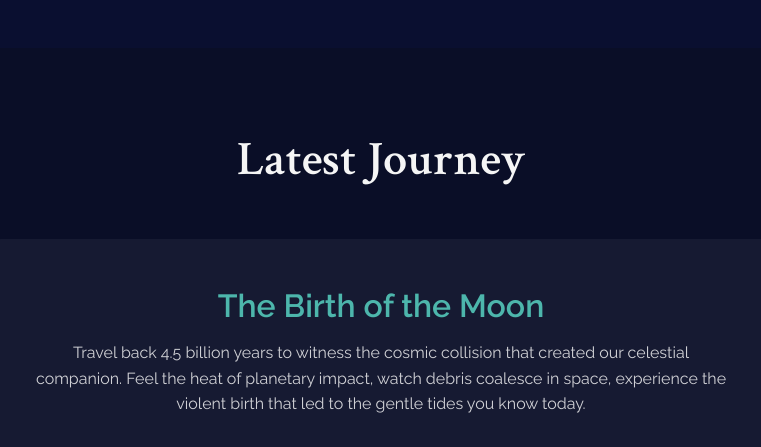
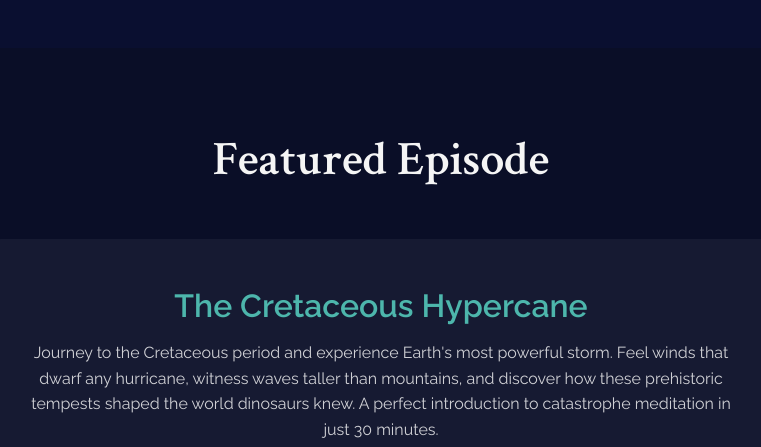
Before and after one commit to jbunji/deeptimewhispers, a plain HTML site: page index.html in a window 1280 px wide. Shown: the part 1440-1887 px from the top of the page, without its empty margins (259-1020 px from the left). Drawn offline with Linux system fonts and the light colour scheme.

Commit message:
Update featured episode to The Cretaceous Hypercane
- Change section title from 'Latest Journey' to 'Featured Episode'
- Update episode title and description for Cretaceous Hypercane
- Replace show embed with specific episode embed
- Reduce embed height to 152px for single episode display

```diff
--- a/index.html
+++ b/index.html
@@ -120,18 +120,19 @@
     <!-- Latest Episode -->
     <section class="latest-episode" id="listen">
         <div class="container">
-            <h2 class="section-title">Latest Journey</h2>
+            <h2 class="section-title">Featured Episode</h2>
             <div class="episode-player">
                 <div class="episode-info">
-                    <h3 class="episode-title">The Birth of the Moon</h3>
+                    <h3 class="episode-title">The Cretaceous Hypercane</h3>
                     <p class="episode-description">
-                        Travel back 4.5 billion years to witness the cosmic collision that created our celestial companion.
-                        Feel the heat of planetary impact, watch debris coalesce in space, experience the violent birth
-                        that led to the gentle tides you know today.
+                        Journey to the Cretaceous period and experience Earth's most powerful storm.
+                        Feel winds that dwarf any hurricane, witness waves taller than mountains,
+                        and discover how these prehistoric tempests shaped the world dinosaurs knew.
+                        A perfect introduction to catastrophe meditation in just 30 minutes.
                     </p>
                 </div>
                 <div class="player-embed">
-                    <iframe style="border-radius:12px" src="https://open.spotify.com/embed/show/5PDayEum5JCqlfoPG1fBlT?utm_source=generator&theme=0" width="100%" height="352" frameBorder="0" allowfullscreen="" allow="autoplay; clipboard-write; encrypted-media; fullscreen; picture-in-picture" loading="lazy"></iframe>
+                    <iframe style="border-radius:12px" src="https://open.spotify.com/embed/episode/5JIOz4oSAkbuGBy6WxKEqT?utm_source=generator&theme=0" width="100%" height="152" frameBorder="0" allowfullscreen="" allow="autoplay; clipboard-write; encrypted-media; fullscreen; picture-in-picture" loading="lazy"></iframe>
                 </div>
             </div>
         </div>
```
